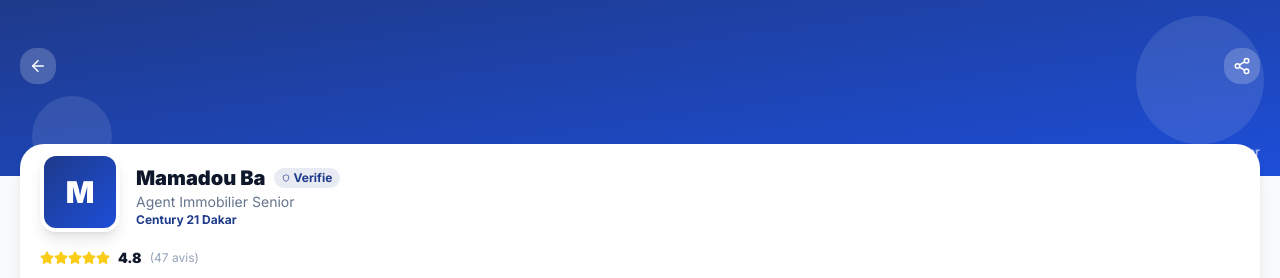
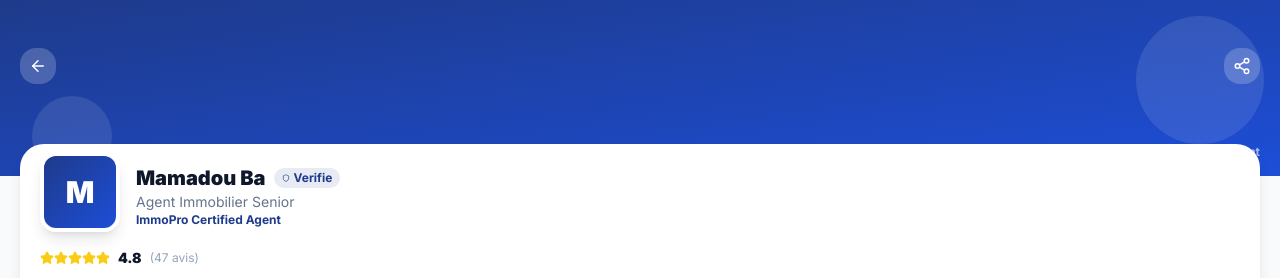
Before and after one commit to Amdyb/ImmoPro, a Next.js app: page /agent/1 in a window 1280 px wide. Shown: the top 278 px of the page. Built offline with nearby package versions, Linux system fonts and the light colour scheme.

Commit message:
fix: agent agency name

```diff
--- a/src/app/(main)/agent/[id]/page.tsx
+++ b/src/app/(main)/agent/[id]/page.tsx
@@ -26,7 +26,7 @@ const mockAgent = {
   id: '1',
   name: 'Mamadou Ba',
   title: 'Agent Immobilier Senior',
-  agency: 'Century 21 Dakar',
+  agency: 'ImmoPro Certified Agent',
   phone: '+221 77 123 45 67',
   email: 'mamadou.ba@century21.sn',
   location: 'Dakar, Senegal',
@@ -112,7 +112,7 @@ export default function AgentPage({ params }: { params: { id: string } }) {
                 )}
               </div>
               <p className="text-slate-500 text-sm">{agent.title}</p>
-              <p className="text-blue-900 dark:text-yellow-400 text-xs font-bold">{agent.agency}</p>
+              <p className="text-blue-900 dark:text-yellow-400 text-xs font-bold">ImmoPro Certified Agent</p>
             </div>
           </div>
 
```
